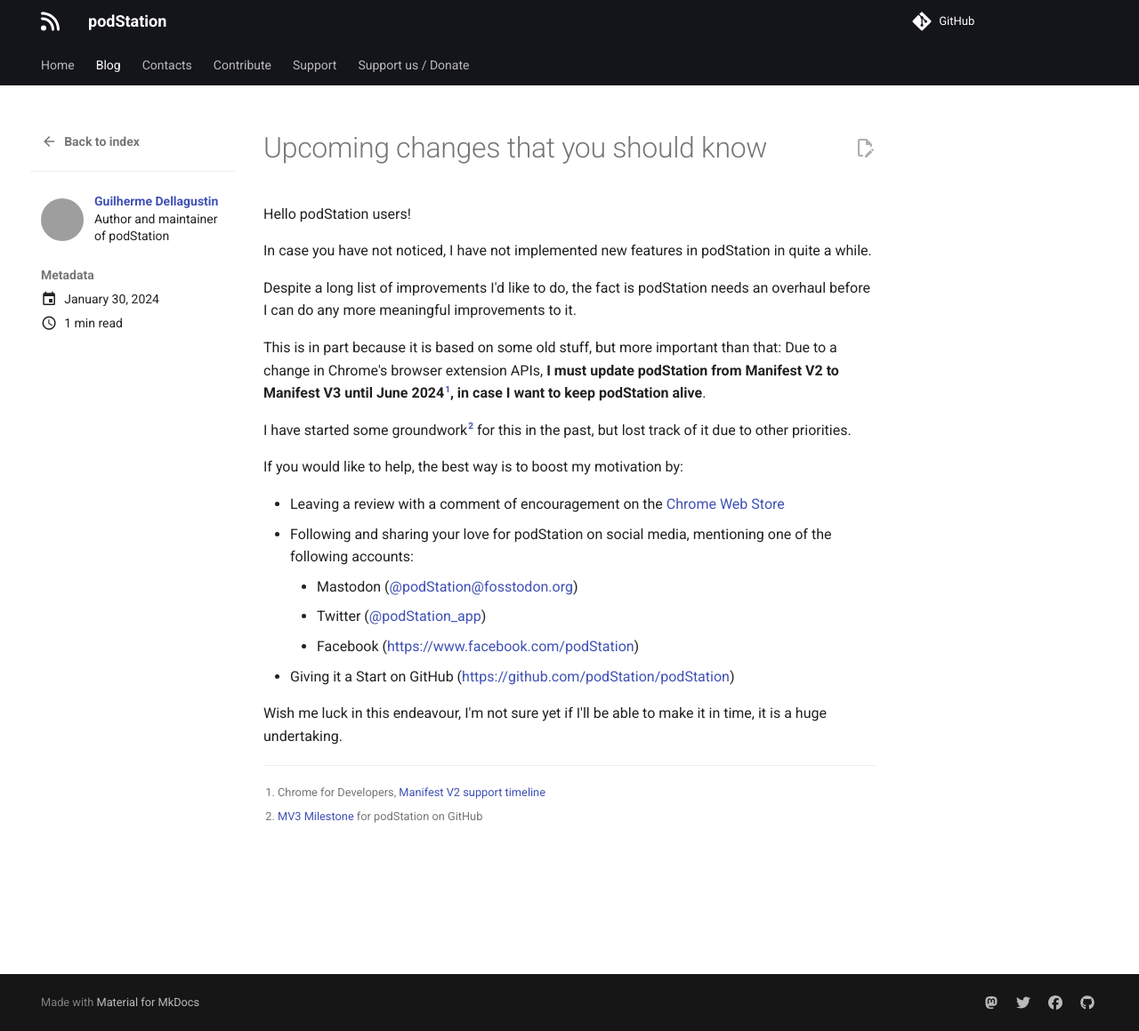
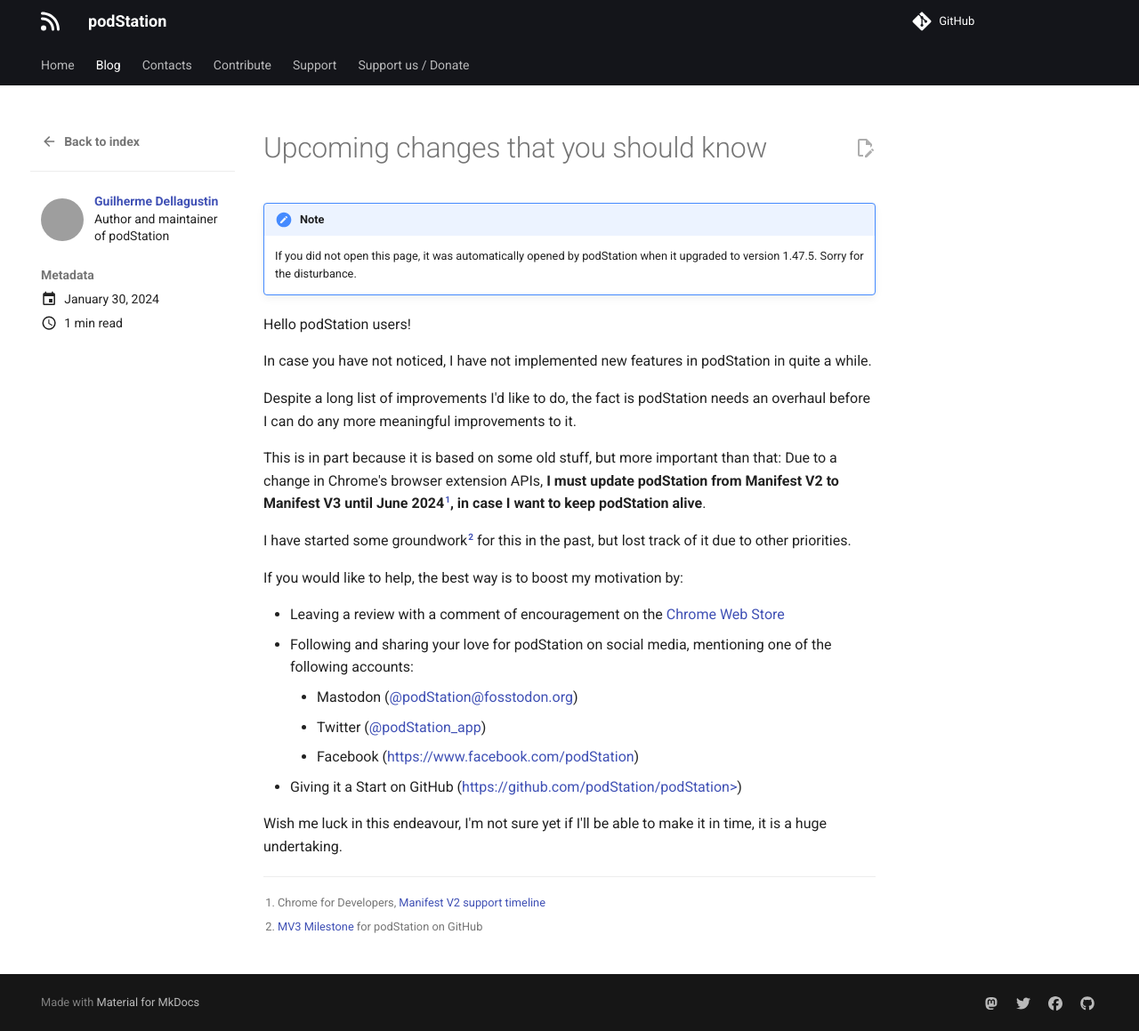
Before and after one commit to podStation/podstation.github.io, an MkDocs documentation site: the page built from docs/blog/posts/2024-01-30-future.md, in a window 1280 px wide and 1159 px high. Shown: the whole window at 89% size. Built offline with MkDocs 1.6.1 and Material for MkDocs 9.7.7, drawn with Linux system fonts in a browser that asks for light colours; comment, search, counter and statistics services are not loaded; some of the changed lines change nothing that is shown; grey boxes are pictures that could not be loaded.

Commit message:
Blog post update
Updated the blog post to have information that the page
was open automatically by podStation and changed the links so
that they open in a new tab.

```diff
--- a/docs/blog/posts/2024-01-30-future.md
+++ b/docs/blog/posts/2024-01-30-future.md
@@ -4,6 +4,9 @@
 date: 2024-01-30
 ---
 # Upcoming changes that you should know
+
+!!! note
+    If you did not open this page, it was automatically opened by podStation when it upgraded to version 1.47.5. Sorry for the disturbance.
 
 Hello podStation users!
 
@@ -17,14 +20,14 @@
 
 If you would like to help, the best way is to boost my motivation by:
 
-- Leaving a review with a comment of encouragement on the [Chrome Web Store](https://chromewebstore.google.com/detail/podstation-podcast-player/bpcagekijmfcocgjlnnhpdogbplajjfn)
+- Leaving a review with a comment of encouragement on the [Chrome Web Store](https://chromewebstore.google.com/detail/podstation-podcast-player/bpcagekijmfcocgjlnnhpdogbplajjfn){:target="_blank"}
 - Following and sharing your love for podStation on social media, mentioning one of the following accounts:
-    - Mastodon ([@podStation@fosstodon.org](https://fosstodon.org/@podstation))
-    - Twitter ([@podStation_app](https://twitter.com/podStation_app))
-    - Facebook (<https://www.facebook.com/podStation>)
-- Giving it a Start on GitHub (<https://github.com/podStation/podStation>)
+    - Mastodon ([@podStation@fosstodon.org](https://fosstodon.org/@podstation){:target="_blank"})
+    - Twitter ([@podStation_app](https://twitter.com/podStation_app){:target="_blank"})
+    - Facebook ([https://www.facebook.com/podStation](https://www.facebook.com/podStation){:target="_blank"})
+- Giving it a Start on GitHub ([https://github.com/podStation/podStation>](https://github.com/podStation/podStation){:target="_blank"})
 
 Wish me luck in this endeavour, I'm not sure yet if I'll be able to make it in time, it is a huge undertaking.
 
-[^manifest-v2-timeline]: Chrome for Developers, [Manifest V2 support timeline](https://developer.chrome.com/docs/extensions/develop/migrate/mv2-deprecation-timeline?hl=en)
-[^mv3-milestone]: [MV3 Milestone](https://github.com/podStation/podStation/milestone/5) for podStation on GitHub
+[^manifest-v2-timeline]: Chrome for Developers, [Manifest V2 support timeline](https://developer.chrome.com/docs/extensions/develop/migrate/mv2-deprecation-timeline?hl=en){:target="_blank"}
+[^mv3-milestone]: [MV3 Milestone](https://github.com/podStation/podStation/milestone/5){:target="_blank"} for podStation on GitHub
--- a/mkdocs.yml
+++ b/mkdocs.yml
@@ -6,6 +6,9 @@
   - pymdownx.emoji:
       emoji_index: !!python/name:material.extensions.emoji.twemoji
       emoji_generator: !!python/name:material.extensions.emoji.to_svg
+  - admonition
+  - pymdownx.details
+  - pymdownx.superfences
 theme:
   name: material
   features:
```
